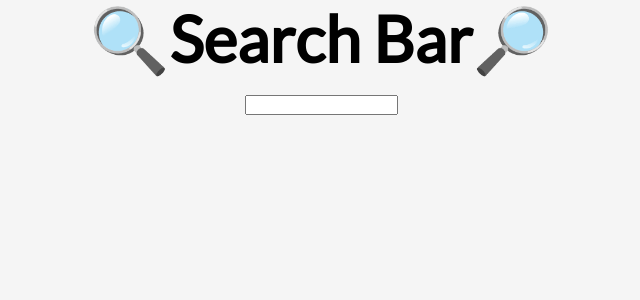
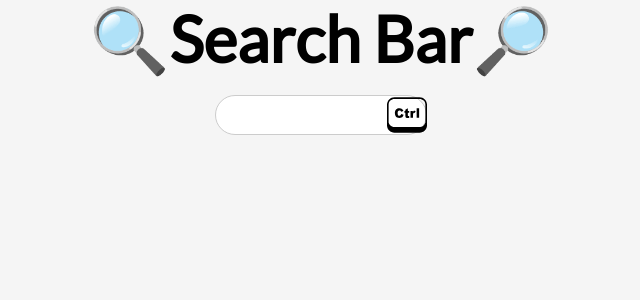
Before and after one commit to Tamrakar182/Search_UI_with_filters, a React (Vite) app: page / in a window 1280 px wide. Shown: the top 300 px of the page, without its empty margins (319-959 px from the left). Built offline with nearby package versions, Linux system fonts and the light colour scheme.

Commit message:
feat: search shortcut and some ui improvements todo: deploy and enter action for cards

```diff
--- a/src/App.jsx
+++ b/src/App.jsx
@@ -1,7 +1,10 @@
 import Heading from "./components/Heading";
+import { useEffect } from "react";
 import SearchMe from "./components/SearchMe";
 
 const App = () => {
+
+
   return (
     <div className='container'>
       <Heading title="🔍Search Bar🔎" />
--- a/src/assets/index.css
+++ b/src/assets/index.css
@@ -88,7 +88,7 @@ body {
 
 
  .selectedDropDown {
-    width: 100%;
+    width: 85%;
     max-width: 500px;
     height: 50px;
     border-radius: 5px;
@@ -100,9 +100,35 @@ body {
     margin-bottom: 0.5rem;
     cursor: pointer;
     display: flex;
+    overflow: hidden;
     justify-content: space-between;
     align-items: center;
     position: relative;
+ }
+
+ @media screen and (max-width: 642px) {
+    .selectedDropDown {
+        padding:1vh;
+        width: 100%;
+        flex-direction: column;
+        height: 20vh;
+        justify-content: space-around;
+    }
+    .card{
+        flex-direction: column;
+        height: 40vh;
+        justify-content: space-around;
+        overflow: scroll;
+    }
+    .card img {
+        width: 100%;
+        max-width: 200px;
+        height: 200px;
+        object-fit: cover;
+        border-radius: 5px;
+        margin-bottom: 1rem;
+        justify-content: center;
+    }
  }
 
  .keybinding-hints{
@@ -222,9 +248,66 @@ body {
 
 
 .highlighted {
-    background-color: aqua;
+    background-color: #B1A2FD;
  }
 
 .selectedRed {
     background-color: #ff0000;
  }
+
+ .input-container {
+    position: relative;
+    margin-bottom: 1rem;
+  }
+
+  .input-field {
+    width: 100%;
+    max-width: 500px;
+    height: 40px;
+    border-radius: 20px;
+    background-color: #fff;
+    border: 1px solid #ccc;
+    padding: 0 1rem;
+    font-size: 1rem;
+    font-weight: 400;
+    outline: none;
+    margin-bottom: 0.5rem;
+    cursor: pointer;
+    display: flex;
+    justify-content: space-between;
+    align-items: center;
+    position: relative;
+ }
+
+ .input-field input[type="text"] {
+    width: 250px;
+    height: 40px;
+    padding: 8px;
+    border: none;
+    box-shadow: 0 2px 4px rgba(0, 0, 0, 0.1);
+    border-radius: 4px;
+    font-family: Arial, sans-serif;
+  }
+
+  .shortcut-button {
+    position: absolute;
+    top: 0;
+    right: 0;
+    width: 40px;
+    height: 40px;
+    border: none;
+    border-radius: 0 4px 4px 0;
+    color: #fff;
+    cursor: pointer;
+    transition: background-color 0.3s ease;
+  }
+
+  .shortcut-button:hover {
+    background-color: #785FD7;
+  }
+
+    .shortcut-button svg {
+        width: 20px;
+        height: 20px;
+        margin: 10px;
+    }
--- a/src/components/Filter.jsx
+++ b/src/components/Filter.jsx
@@ -17,6 +17,7 @@ const Filter = ({handleShowFilter}) => {
   useEffect(() => {
     getProducts().then((data) => {
       setProducts(data);
+      setSelectedProducts(data);
     });
   }, []);
 
@@ -77,7 +78,7 @@ const Filter = ({handleShowFilter}) => {
 
   const handleCategory = (event) => {
     const selectedCategory = event.target.value;
-    setSelectedCategory(event.target.value);
+    setSelectedCategory(selectedCategory);
 
     if (selectedCategory === "All") {
       setSelectedProducts(products);
@@ -90,7 +91,7 @@ const Filter = ({handleShowFilter}) => {
 
   const handlePrice = (event) => {
     const selectedPrice = event.target.value;
-    setSelectedPrice(event.target.value);
+    setSelectedPrice(selectedPrice);
 
     if (selectedPrice === "All") {
       setSelectedProducts(products);
@@ -108,6 +109,7 @@ const Filter = ({handleShowFilter}) => {
   return (
     <div className="popup-overlay">
       <div className="searchPopUp">
+        {/* <div className="top"> */}
         <div className="header">
           <SearchBox
             searchText={searchText}
@@ -122,16 +124,24 @@ const Filter = ({handleShowFilter}) => {
           />
           <Price price={selectedPrice} handlePrice={handlePrice} />
         </div>
+        {/* </div> */}
         <div className="content">
         <KeyBindingHints />
-        <Products products={filteredProducts} highlightedIndex={highlightedIndex} handleEnterKeyPress={(productId) => {
+        {products.length === 0 ? (
+          <p>Loading...</p>
+        ) : (
+          <Products
+            products={filteredProducts}
+            highlightedIndex={highlightedIndex}
+            handleEnterKeyPress={(productId) => {
               console.log("Product highlighted:", productId);
-            }}/>
-        </div>
+            }}
+          />
+        )}
 
       </div>
     </div>
-  );
+    </div> )
 };
 
 export default Filter;
--- a/src/components/SearchMe.jsx
+++ b/src/components/SearchMe.jsx
@@ -1,18 +1,36 @@
 import Filter from "./Filter";
-import { useState } from "react";
+import { useState, useEffect } from "react";
 
 const SearchMe = () => {
     const [showFilter, setShowFilter] = useState(false);
 
-    const handleShowFilter = () => {
-        setShowFilter(!showFilter);
-    };
+
+        const handleShowFilter = () => {
+            setShowFilter(!showFilter);
+        };
+
+    useEffect(() => {
+        const handleCtrlKeyPress = (event) => {
+          if (event.keyCode === 17) {
+            handleShowFilter();
+          }
+        }
+
+        document.addEventListener("keydown", handleCtrlKeyPress);
+
+        return () => {
+            document.removeEventListener("keydown", handleCtrlKeyPress);
+        }
+
+    }, [handleShowFilter]);
+
 
     return (
-        <>
-        <input onClick={handleShowFilter}/>
+        <div className="input-container">
+        <input onClick={handleShowFilter} className="input-field"/>
+        <img src="./src/assets/ctrl.svg" className="shortcut-button"/>
         {showFilter ? <Filter handleShowFilter={handleShowFilter}/> : null}
-        </>
+        </div>
 
     )
 }
```
Also changed, not shown: src/assets/ctrl.svg (added).
